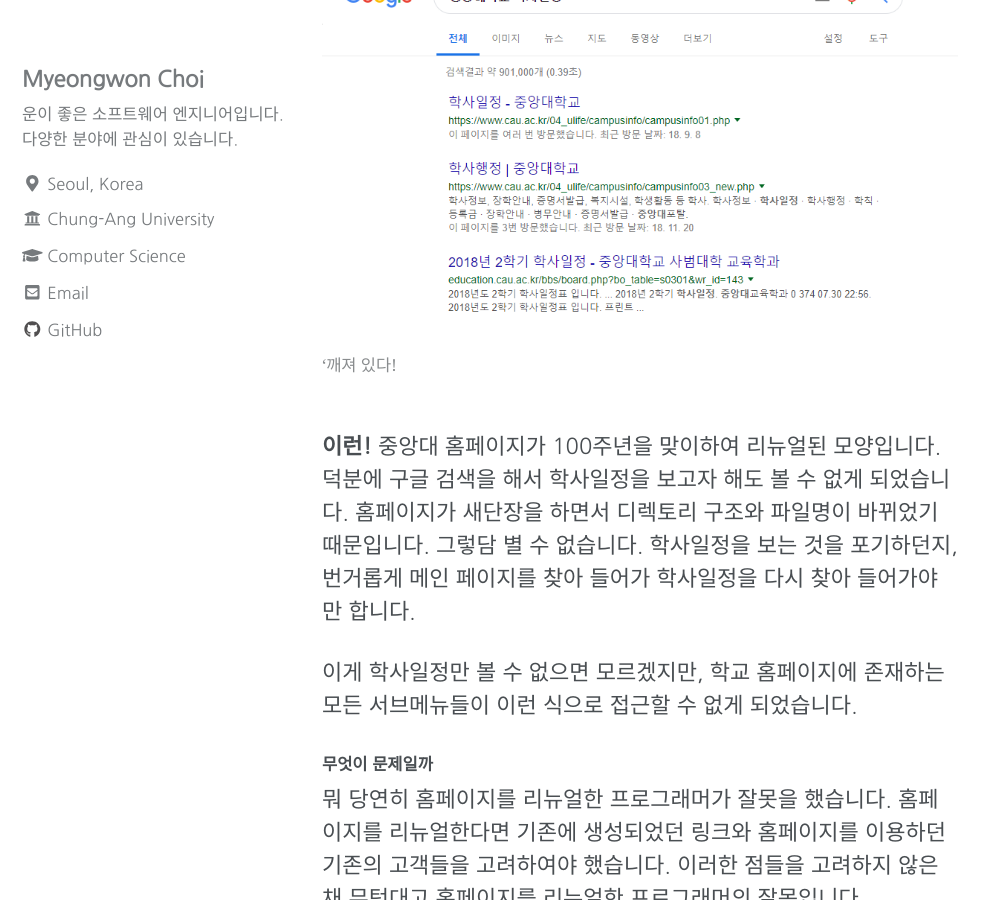
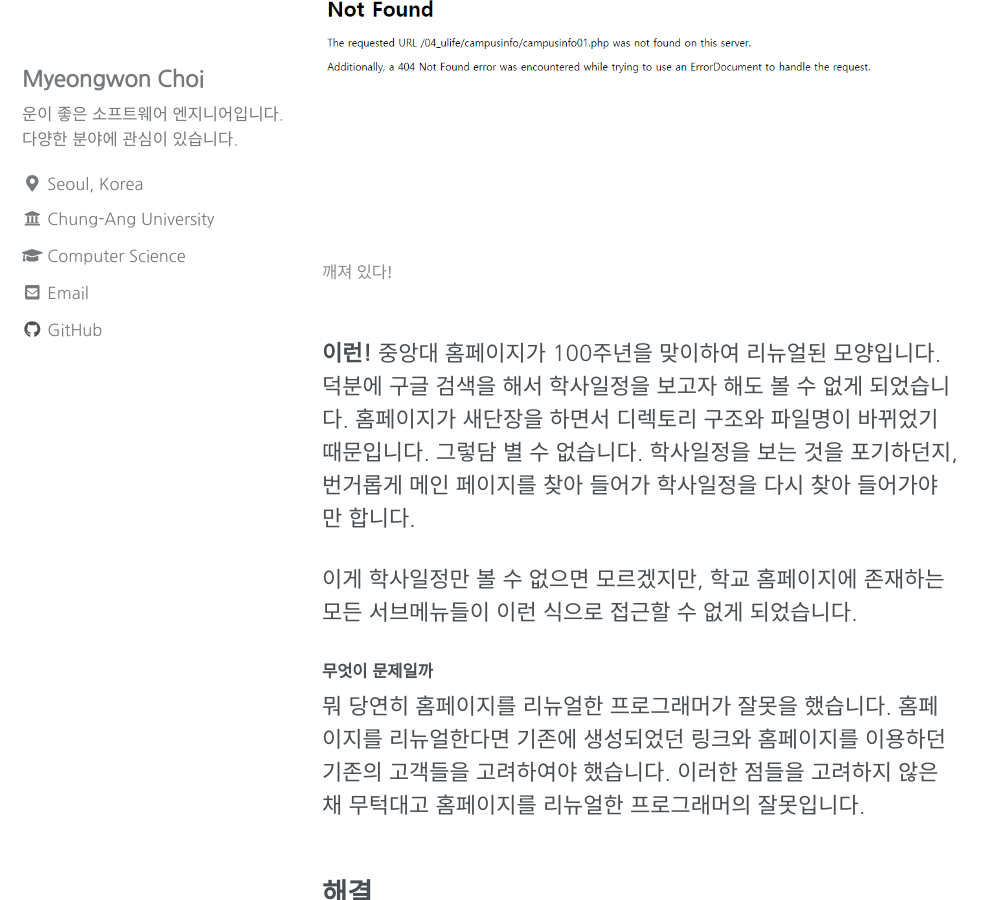
Before and after one commit to auspic7/auspic7.github.io.bak, a Jekyll site: the page built from _posts/2018-12-11-내-사이트를-마음대로-닫아서는-안-되는-이유.md, in a window 1280 px wide and 900 px high, scrolled down 2186 px. Shown: the whole window, without its empty margins (0-997 px from the left). Built offline with Jekyll 4.4.1, drawn with Linux system fonts in a browser that asks for light colours; cached includes are drawn as plain includes; nearby versions of some CDN libraries; comment, search, counter and statistics services are not loaded.

Commit message:
post added

```diff
--- a/_posts/2018-12-11-내-사이트를-마음대로-닫아서는-안-되는-이유.md
+++ b/_posts/2018-12-11-내-사이트를-마음대로-닫아서는-안-되는-이유.md
@@ -34,7 +34,7 @@
 
 {% include figure image_path="/assets/images/cau_broken01.PNG" alt="cau_broken01" caption="'중앙대학교 학사일정' 검색해서 들어가면" %}
 
-{% include figure image_path="/assets/images/cau_broken01.PNG" alt="cau_broken02" caption="'깨져 있다!" %}
+{% include figure image_path="/assets/images/cau_broken02.PNG" alt="cau_broken02" caption="깨져 있다!" %}
 
 **이런!** 중앙대 홈페이지가 100주년을 맞이하여 리뉴얼된 모양입니다. 덕분에 구글 검색을 해서 학사일정을 보고자 해도 볼 수 없게 되었습니다. 홈페이지가 새단장을 하면서 디렉토리 구조와 파일명이 바뀌었기 때문입니다. 그렇담 별 수 없습니다. 학사일정을 보는 것을 포기하던지, 번거롭게 메인 페이지를 찾아 들어가 학사일정을 다시 찾아 들어가야만 합니다.
 
```
